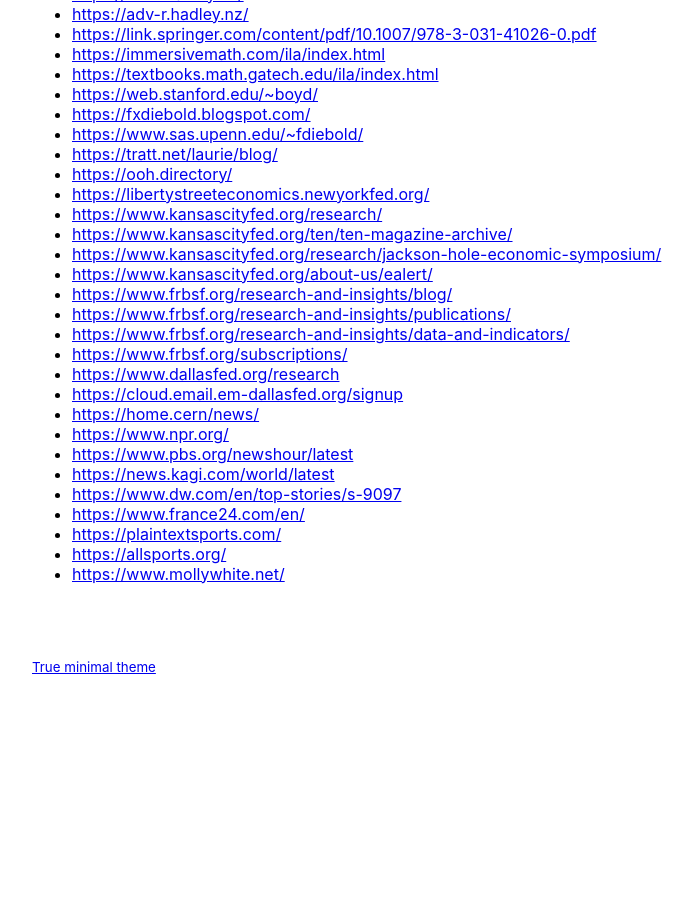
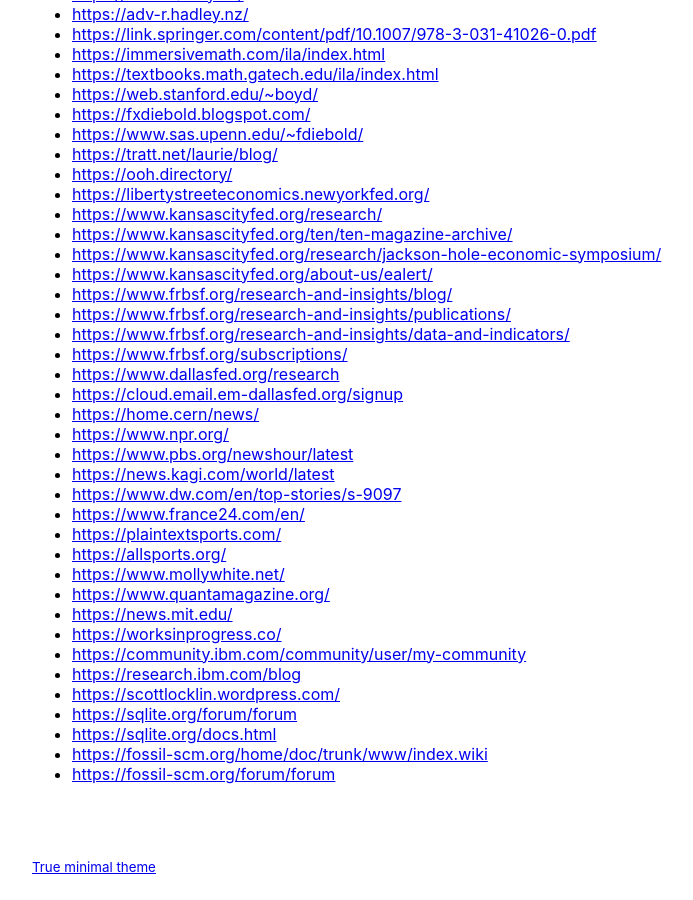
Before and after one commit to bachmeil/the-blog, a Jekyll site: the page built from _posts/2026-06-20-finding-content.md, in a window 1280 px wide and 900 px high, scrolled down 2066 px. Shown: the whole window, without its empty margins (218-911 px from the left). Built offline with Jekyll 4.4.1, drawn with Linux system fonts in a browser that asks for light colours; before the commit the page ends 2766 px from its top, so only the background shows below that.

Commit message:
More links

```diff
--- a/_posts/2026-06-20-finding-content.md
+++ b/_posts/2026-06-20-finding-content.md
@@ -120,3 +120,13 @@
 - <https://plaintextsports.com/>
 - <https://allsports.org/>
 - <https://www.mollywhite.net/>
+- <https://www.quantamagazine.org/>
+- <https://news.mit.edu/>
+- <https://worksinprogress.co/>
+- <https://community.ibm.com/community/user/my-community>
+- <https://research.ibm.com/blog>
+- <https://scottlocklin.wordpress.com/>
+- <https://sqlite.org/forum/forum>
+- <https://sqlite.org/docs.html>
+- <https://fossil-scm.org/home/doc/trunk/www/index.wiki>
+- <https://fossil-scm.org/forum/forum>
```
